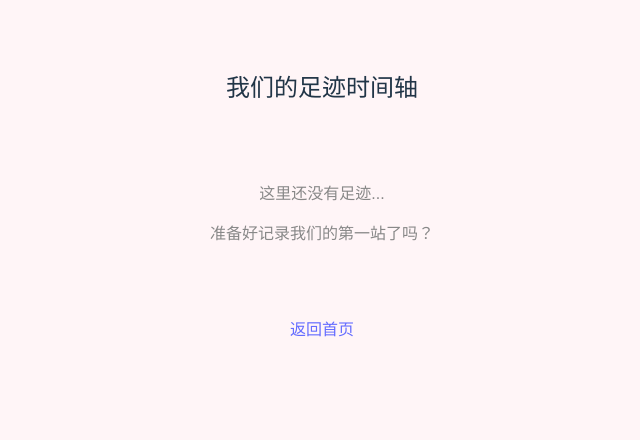
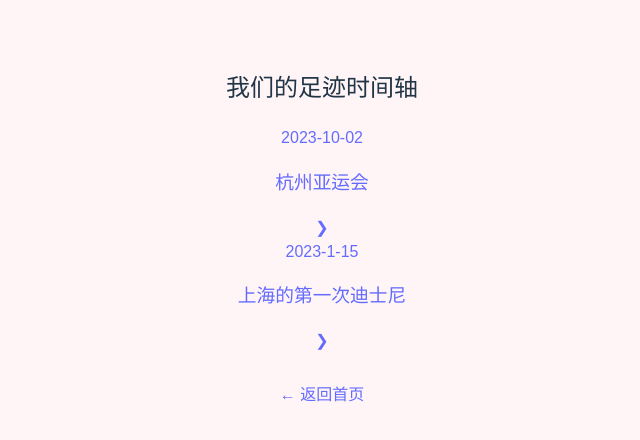
Before and after one commit to Aling1717/CP-Love-Story, a React (Vite) app: page /timeline in a window 1280 px wide. Shown: the top 440 px of the page, without its empty margins (318-958 px from the left). Built offline with nearby package versions, Linux system fonts and the light colour scheme.

Commit message:
forced update for asian games

```diff
--- a/src/pages/Timeline.jsx
+++ b/src/pages/Timeline.jsx
@@ -1,12 +1,31 @@
 import { Link } from 'react-router-dom';
 
 function Timeline() {
-  // 暂时清空所有错误时间，等待填入真正的回忆
-  const memories = [];
+  /**
+   * 【添加时间的方法】
+   * 以后每增加一个日期，就在下面的 [ ] 中间增加一个 { ... } 块。
+   * 注意：每个块之间要用逗号 (,) 隔开。
+   */
+  const memories = [
+    {
+      id: '1',               // 唯一标识（用于跳转详情页）
+      date: '2023-10-02',        // 显示的日期
+      title: '杭州亚运会',   // 这一天的标题
+      //icon: '❤️'                 // 显示的小图标
+    },
+    // 以后想加新的，就从这里开始粘贴...
+    {
+      id: '2',               // 唯一标识（用于跳转详情页）
+      date: '2023-1-15',        // 显示的日期
+      title: '上海的第一次迪士尼',   // 这一天的标题
+      //icon: '❤️'                 // 显示的小图标
+    },
+  ];
 
   return (
     <div className="container">
-      <h2>我们的足迹时间轴</h2>
+      <h2 style={{ textAlign: 'center', margin: '20px 0' }}>我们的足迹时间轴</h2>
+
       <div className="timeline-container">
         {memories.length > 0 ? (
           memories.map(m => (
@@ -26,7 +45,10 @@ function Timeline() {
           </div>
         )}
       </div>
-      <Link to="/"><p className="back-link">返回首页</p></Link>
+
+      <div style={{ textAlign: 'center', marginTop: '30px' }}>
+        <Link to="/" className="back-link">← 返回首页</Link>
+      </div>
     </div>
   );
 }
```
